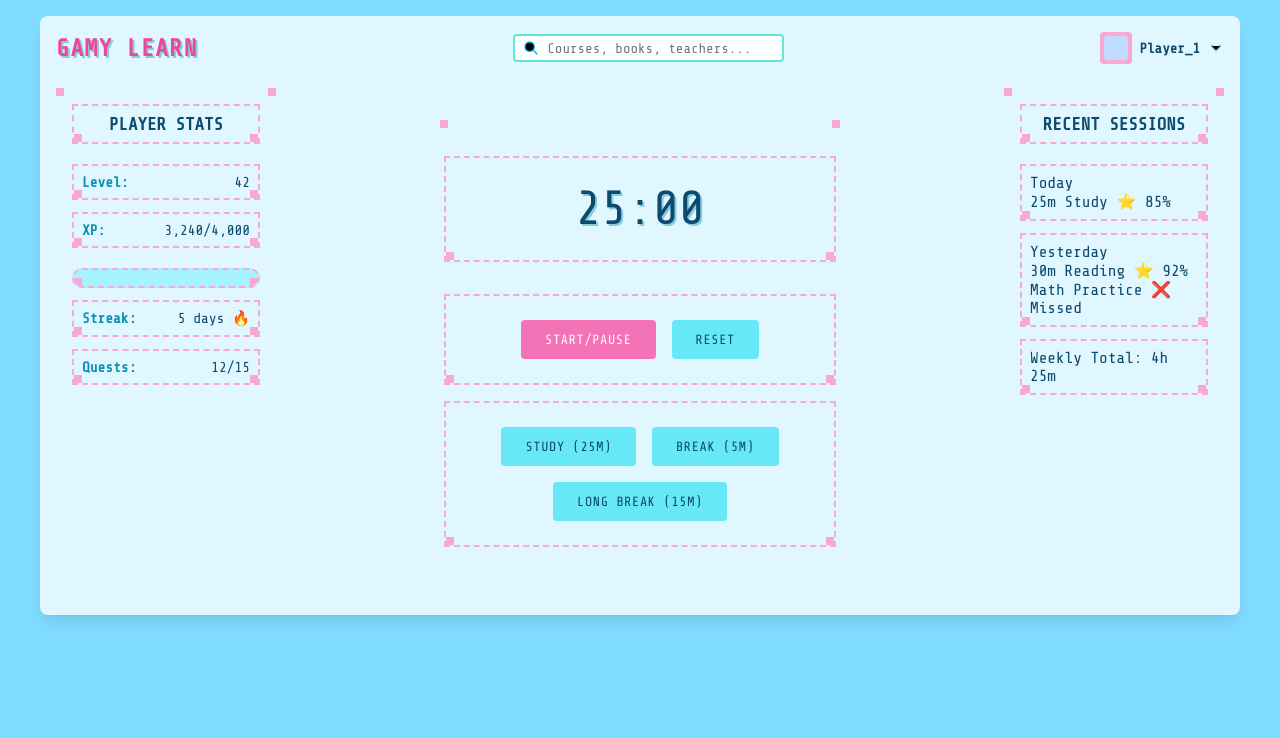
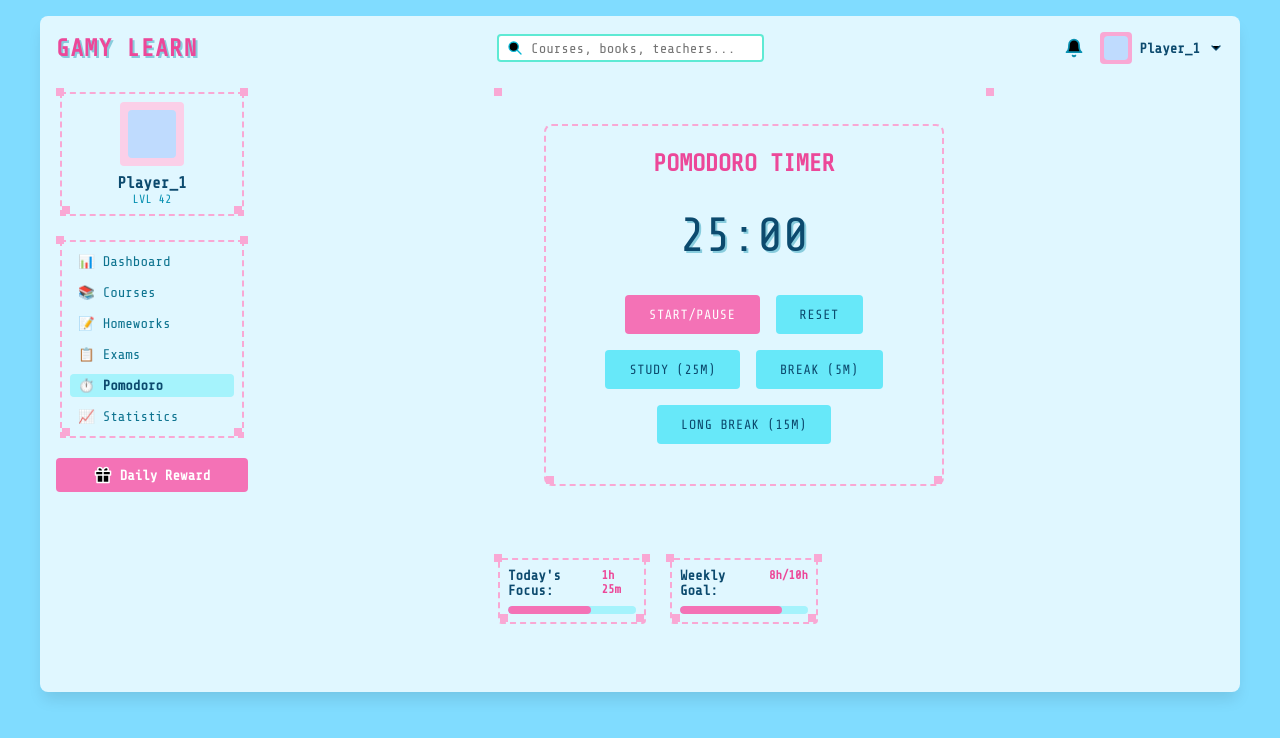
Before and after one commit to Drimtimm/cs-mini-project, a plain HTML site: page Pomodoro.html in a window 1280 px wide. Drawn offline with nearby package versions, Linux system fonts and the light colour scheme.

Commit message:
Update Pomodoro.html

```diff
--- a/Pomodoro.html
+++ b/Pomodoro.html
@@ -27,6 +27,9 @@
                 </div>
 
                 <div class="user-section">
+                    <svg class="bell-icon" viewBox="0 0 24 24" width="20" height="20">
+                        <path d="M18 8A6 6 0 006 8c0 7-3 9-3 9h18s-3-2-3-9M13.73 21a2 2 0 01-3.46 0" stroke="currentColor" stroke-width="2" stroke-linecap="round" stroke-linejoin="round"></path>
+                    </svg>
                     <div class="user-profile">
                         <div class="avatar-container">
                             <div class="avatar"></div>
@@ -39,35 +42,67 @@
                 </div>
             </div>
 
-            <!-- Pomodoro Content -->
+            <!-- Sidebar and Content -->
             <div class="main-content">
-                <div class="pomodoro-layout">
-                    <!-- Left Panel - Stats -->
-                    <div class="pixel-border side-panel">
-                        <div class="panel-title">PLAYER STATS</div>
-                        <div class="stat-item">
-                            <span class="stat-label">Level:</span>
-                            <span class="stat-value">42</span>
+                <!-- Sidebar -->
+                <div class="sidebar">
+                    <div class="pixel-border user-profile-card">
+                        <div class="profile-content">
+                            <div class="profile-avatar">
+                                <div class="profile-avatar-inner"></div>
                             </div>
-                        <div class="stat-item">
-                            <span class="stat-label">XP:</span>
-                            <span class="stat-value">3,240/4,000</span>
-                        </div>
-                        <div class="progress-bar">
-                            <div class="progress-fill" style="width: 75%"></div>
-                        </div>
-                        <div class="stat-item">
-                            <span class="stat-label">Streak:</span>
-                            <span class="stat-value">5 days 🔥</span>
-                        </div>
-                        <div class="stat-item">
-                            <span class="stat-label">Quests:</span>
-                            <span class="stat-value">12/15</span>
+                            <span class="profile-name">Player_1</span>
+                            <div class="profile-level">LVL 42</div>
                         </div>
                     </div>
 
-                    <!-- Center Timer -->
-                    <div class="pomodoro-pixel-border pomodoro-container">
+                    <!-- Menu -->
+                    <div class="pixel-border menu-container">
+                        <div class="menu">
+                            <button class="menu-button" data-menu="dashboard">
+                                <span>📊</span>
+                                <span class="menu-label">Dashboard</span>
+                            </button>
+                            <button class="menu-button" data-menu="courses">
+                                <span>📚</span>
+                                <span class="menu-label">Courses</span>
+                            </button>
+                            <button class="menu-button" data-menu="homeworks">
+                                <span>📝</span>
+                                <span class="menu-label">Homeworks</span>
+                            </button>
+                            <button class="menu-button" data-menu="exams">
+                                <span>📋</span>
+                                <span class="menu-label">Exams</span>
+                            </button>
+                            <button class="menu-button active" data-menu="pomodoro">
+                                <span>⏱️</span>
+                                <span class="menu-label">Pomodoro</span>
+                            </button>
+                            <button class="menu-button" data-menu="statistics">
+                                <span>📈</span>
+                                <span class="menu-label">Statistics</span>
+                            </button>
+                        </div>
+                    </div>
+
+                    <!-- Gift Box -->
+                    <div class="gift-box">
+                        <button class="gift-button">
+                            <svg class="gift-icon" viewBox="0 0 24 24" width="18" height="18">
+                                <path d="M20 12v10H4V12M22 7H2v5h20V7zM12 22V7M12 7H7.5a2.5 2.5 0 010-5C11 2 12 7 12 7zM12 7h4.5a2.5 2.5 0 000-5C13 2 12 7 12 7z" stroke="currentColor" stroke-width="2" stroke-linecap="round" stroke-linejoin="round"></path>
+                            </svg>
+                            <span class="gift-text">Daily Reward</span>
+                        </button>
+                    </div>
+                </div>
+
+                <!-- Main Content Area -->
+                <div class="content-area">
+                    <!-- Pomodoro Timer -->
+                    <div class="pomodoro-pixel-border" style="max-width: 500px; margin: 0 auto;">
+                        <div class="pomodoro-container">
+                            <h2 style="color: #ec4899; text-align: center; margin-bottom: 1.5rem;">POMODORO TIMER</h2>
                             <div class="pomodoro-timer" id="timer">25:00</div>
                             <div class="pomodoro-controls">
                                 <button class="pomodoro-button" onclick="startPauseTimer()">Start/Pause</button>
@@ -79,30 +114,31 @@
                                 <button class="pomodoro-button secondary" onclick="setTimer(15)">Long Break (15m)</button>
                             </div>
                         </div>
+                    </div>
 
-                    <!-- Right Panel - Powerups -->
-                    <div class="pixel-border side-panel">
-                        <div class="panel-title">RECENT SESSIONS</div>
-                        <div class="session-day">
-                            <div class="date">Today</div>
-                            <div class="session completed">
-                                <span>25m Study</span>
-                                <span>⭐ 85%</span>
+                    <!-- Stats Section -->
+                    <div class="stats-row" style="max-width: 500px; margin: 2rem auto;">
+                        <div class="pixel-border">
+                            <div class="stat-card progress-card">
+                                <div class="progress-item">
+                                    <span class="progress-label">Today's Focus:</span>
+                                    <span class="progress-value">1h 25m</span>
+                                </div>
+                                <div class="progress-bar">
+                                    <div class="progress-fill" style="width: 65%"></div>
                                 </div>
                             </div>
-                        <div class="session-day">
-                            <div class="date">Yesterday</div>
-                            <div class="session completed">
-                                <span>30m Reading</span>
-                                <span>⭐ 92%</span>
                         </div>
-                            <div class="session skipped">
-                                <span>Math Practice</span>
-                                <span>❌ Missed</span>
+
+                        <div class="pixel-border">
+                            <div class="stat-card progress-card">
+                                <div class="progress-item">
+                                    <span class="progress-label">Weekly Goal:</span>
+                                    <span class="progress-value">8h/10h</span>
                                 </div>
+                                <div class="progress-bar">
+                                    <div class="progress-fill" style="width: 80%"></div>
                                 </div>
-                        <div class="stats-summary">
-                            <span>Weekly Total: 4h 25m</span>
                             </div>
                         </div>
                     </div>
```
Lines whose indentation alone changed are shown as unchanged.
